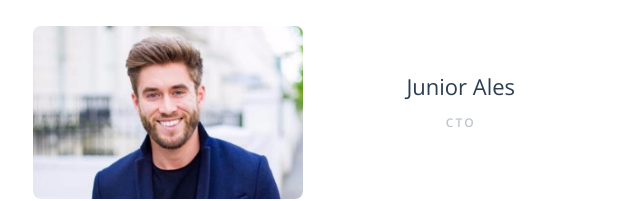
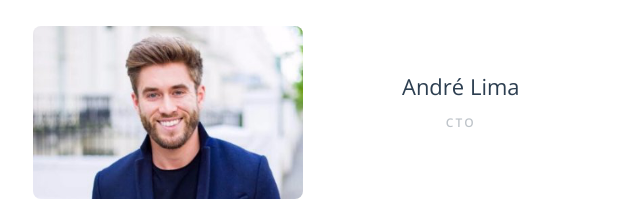
Before and after one commit to LabRecruit/labrecruit.github.io, a plain HTML site: page recruitment-about.html in a window 1280 px wide. Shown: the part 622-823 px from the top of the page, 33-673 px from the left. Drawn offline with nearby package versions, Linux system fonts and the light colour scheme; some packages are replaced by stand-ins of ours.

Commit message:
j removeed

```diff
--- a/recruitment-about.html
+++ b/recruitment-about.html
@@ -52,7 +52,7 @@
 			</a>
 			<a href="#" class="width270 margin_auto bottom45 block">
 				<img srcset="i/demo_images/team_3_foto5.jpg 1x, i/demo_images/team_3_foto5_2x.jpg 2x" src="i/demo_images/team_3_foto5.jpg" class="radius8" alt="" />
-				<div class="top20 font22 light title">Junior Ales</div>
+				<div class="top20 font22 light title">André Lima</div>
 				<div class="top10 font12 semibold uppercase spacing20 dark_blue opacity3 text">CTO</div>
 			</a>
 			<a href="#" class="width270 margin_auto bottom45 block">
```
